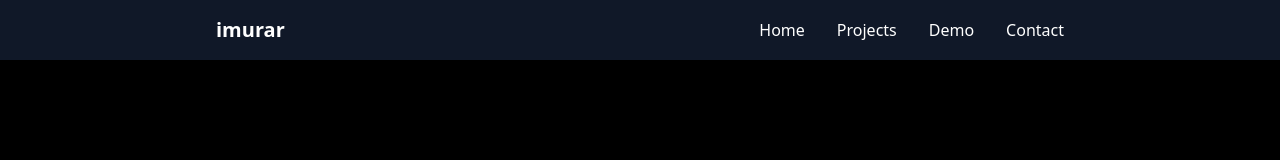
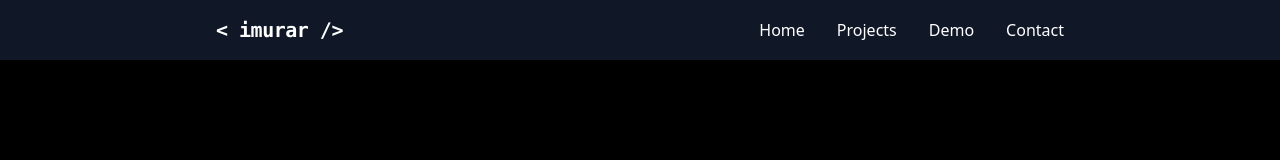
Before and after one commit to imurar/imurar-portfolio, a Vue app: page / in a window 1280 px wide. Shown: the top 160 px of the page. Built offline with nearby package versions, Linux system fonts and the light colour scheme.

Commit message:
[update] ヘッダーロゴを< imurar />に変更

```diff
--- a/src/App.vue
+++ b/src/App.vue
@@ -3,7 +3,7 @@
     <!-- ナビゲーション -->
     <header class="bg-gray-900 text-white shadow sticky top-0 z-50">
       <nav class="max-w-4xl mx-auto px-6 py-4 flex justify-between items-center">
-        <router-link to="/" class="text-xl font-bold hover:text-gray-300 transition">imurar</router-link>
+        <router-link to="/" class="text-xl font-bold hover:text-gray-300 transition font-mono tracking-tight">&lt; imurar /&gt;</router-link>
         <ul class="flex gap-4 md:gap-8 text-sm md:text-base">
           <li><router-link to="/" class="hover:text-gray-300 transition" active-class="text-white" exact-active-class="text-gray-300">Home</router-link></li>
           <li><router-link to="/projects" class="hover:text-gray-300 transition" active-class="text-gray-300">Projects</router-link></li>
```
